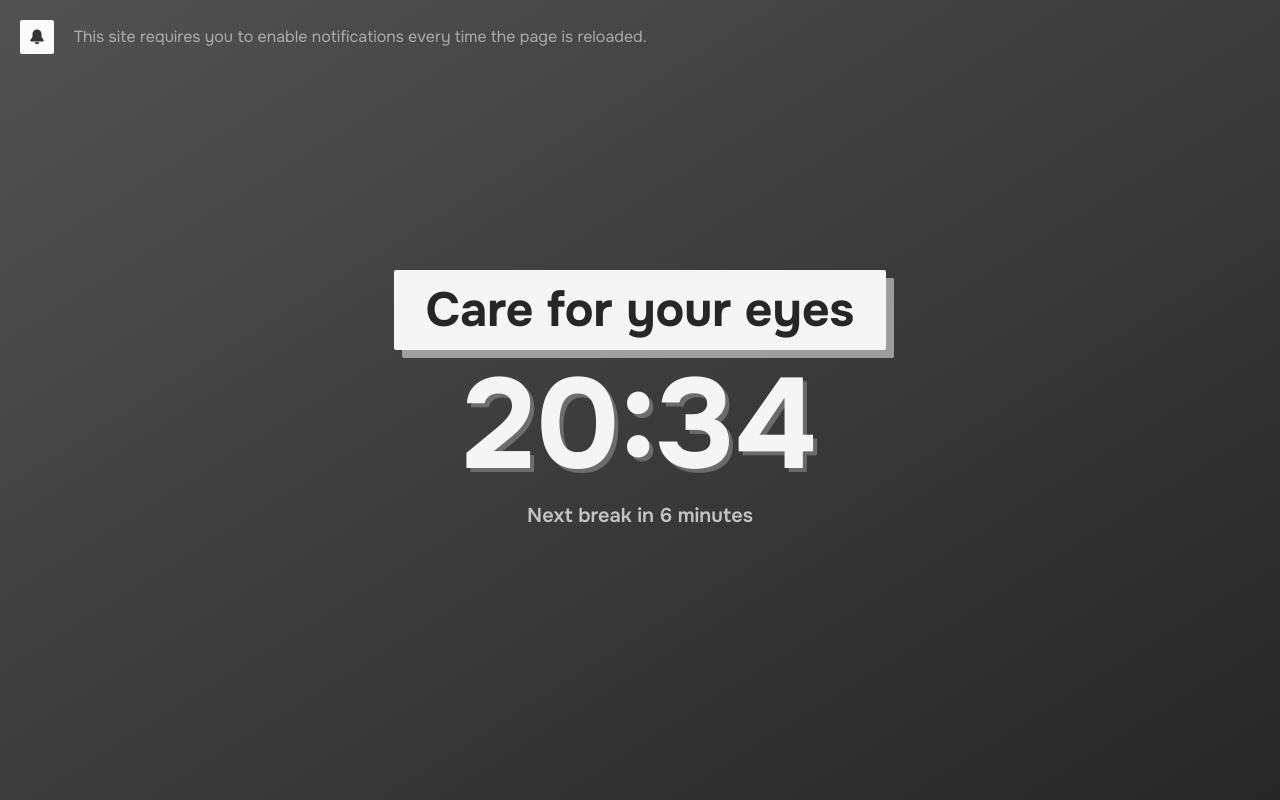
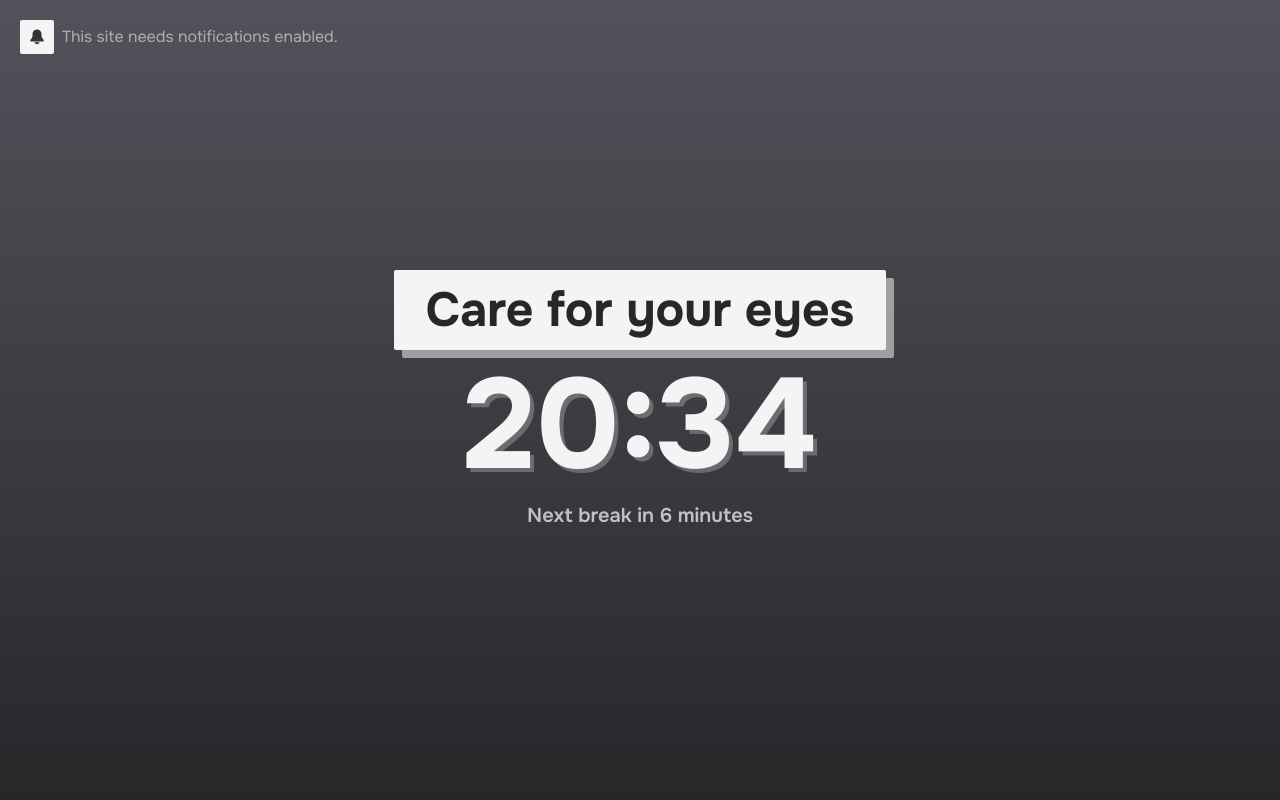
Before and after one commit to lui5gl/care-for-your-eyes, a Next.js app: page / in a window 1280 px wide. Built offline with nearby package versions, Linux system fonts and the light colour scheme.

Commit message:
Refactor color scheme in Home component for improved accessibility and consistency

```diff
--- a/app/page.tsx
+++ b/app/page.tsx
@@ -39,28 +39,27 @@ export default function Home() {
   }, [isSoundAllowed, minute, nextBreak]);
 
   return (
-    <main className="flex min-h-screen select-none flex-col items-center justify-center gap-3 bg-gradient-to-br from-neutral-600 to-neutral-800">
-      <h1 className="rounded-sm bg-neutral-100 px-8 py-4 text-5xl font-bold text-neutral-800 shadow-box">
+    <main className="flex min-h-screen select-none flex-col items-center justify-center gap-3 bg-gradient-to-b from-zinc-600 to-zinc-800">
+      <h1 className="rounded-sm bg-zinc-100 px-8 py-4 text-5xl font-bold text-zinc-800 shadow-box">
         Care for your eyes
       </h1>
-      <span className="drop-shadow-font text-9xl font-bold text-neutral-100 drop-shadow-text">
+      <span className="drop-shadow-font text-9xl font-bold text-zinc-100 drop-shadow-text">
         {hour.toString().padStart(2, "0")}:{minute.toString().padStart(2, "0")}
       </span>
-      <span className="animate-pulse text-xl font-semibold text-neutral-100">
+      <span className="animate-pulse text-xl font-semibold text-zinc-100">
         Next break in {nextBreak} minutes
       </span>
 
       {!isSoundAllowed && (
-        <div className="group absolute left-5 top-5 flex items-center justify-center gap-5">
+        <div className="group absolute left-5 top-5 flex items-center justify-center gap-2">
           <button
-            className="flex items-center justify-center rounded-sm bg-neutral-50 p-2 transition-all duration-150 hover:shadow-button active:translate-x-1 active:translate-y-1 active:shadow-none"
+            className="flex items-center justify-center rounded-sm bg-zinc-100 p-2 transition-all duration-150 hover:shadow-button active:translate-x-1 active:translate-y-1 active:shadow-none"
             onClick={() => setIsSoundAllowed(true)}
           >
             <Image src="/icons/bell.svg" alt="Bell" width={18} height={18} />
           </button>
-          <div className="animate-pulse text-neutral-50/75 transition-all duration-150 group-hover:animate-none group-hover:opacity-0">
-            This site requires you to enable notifications every time the page
-            is reloaded.
+          <div className="animate-pulse text-zinc-50/75 transition-all duration-150 group-hover:animate-none group-hover:opacity-0">
+            This site needs notifications enabled.
           </div>
         </div>
       )}
```
